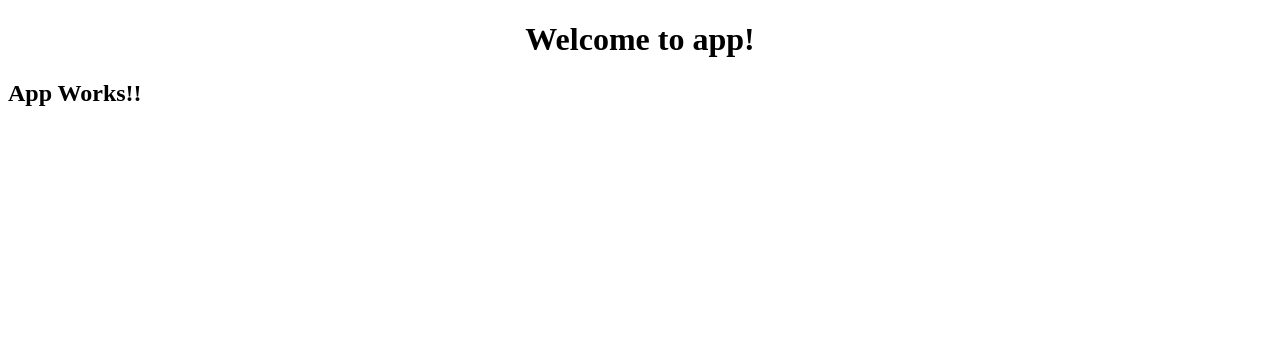
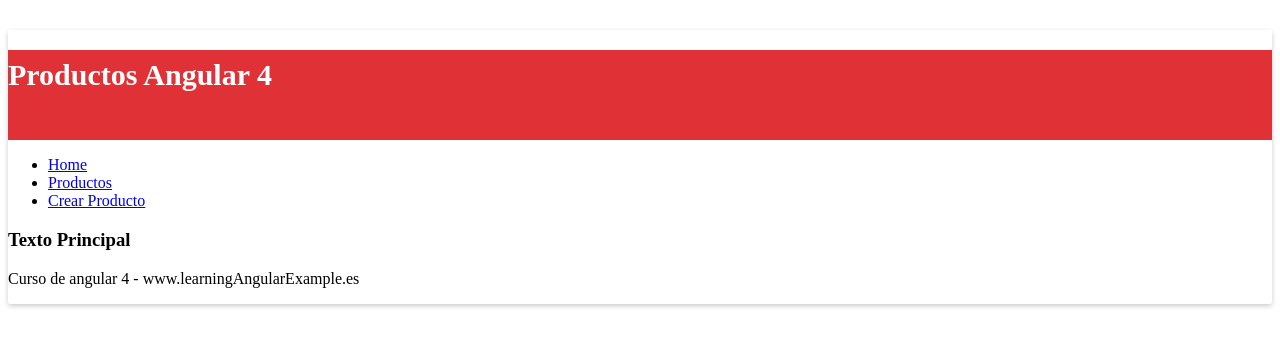
Before and after one commit to mmercy/Init_Angular, an Angular app in the folder curso-angular4-webapp/: page / in a window 1280 px wide. Shown: the top 346 px of the page. Built offline with nearby package versions, Linux system fonts and the light colour scheme.

Commit message:
C76. Maquetacion web inicial (Bootstrap y css)

```diff
--- a/curso-angular4-webapp/src/app/app.component.html
+++ b/curso-angular4-webapp/src/app/app.component.html
@@ -1,7 +1,26 @@
 <!--The content below is only a placeholder and can be replaced.-->
-<div style="text-align:center">
-  <h1>
-    Welcome to {{ title }}!
-  </h1>
-  </div>
-<h2>App Works!!</h2>
+<div id="content" class="col-lg-10 col-lg-offset-1">
+  <header id="header" class="col-lg-12">
+    <h1>
+      {{title}}
+    </h1>
+  </header>
+
+  <nav id="nav" class="col-lg-12">
+    <ul>
+      <li><a href="#"> Home</a> </li>
+      <li><a href="#"> Productos</a> </li>
+      <li><a href="#"> Crear Producto</a> </li>
+    </ul>
+  </nav>
+<section id="main" class="col-lg-12">
+    <!-- Componente Actual -->
+  <h3>Texto Principal</h3>
+
+</section>
+
+<footer class="col-lg-12">
+  <p>Curso de angular 4 -  www.learningAngularExample.es</p>
+</footer>
+
+</div>
--- a/curso-angular4-webapp/src/app/app.component.ts
+++ b/curso-angular4-webapp/src/app/app.component.ts
@@ -6,5 +6,5 @@ import { Component } from '@angular/core';
   styleUrls: ['./app.component.css']
 })
 export class AppComponent {
-  title = 'app';
+  title = 'Productos Angular 4';
 }
--- /dev/null
+++ b/curso-angular4-webapp/src/assets/styles.css
@@ -0,0 +1,24 @@
+#content {
+  margin-top:30px;
+  /*border: 1px solid #eee;*/
+  background: white;
+  border-radius: 2px;
+  box-shadow:0px 2px 5px #ccc;
+  padding: 0px;
+  overflow: hidden;
+}
+
+#header{
+  background: #E03137;
+  color: white;
+  margin: 0px;
+  height: 90px;
+  line-height: 90px;
+}
+
+#header h1{
+  display: block;
+  line-height: 50px;
+  font-weight: bold;
+  font-size: 30px;
+}
--- a/curso-angular4-webapp/src/index.html
+++ b/curso-angular4-webapp/src/index.html
@@ -13,6 +13,10 @@
 
   <!-- Bootstrap -->
   <link rel="stylesheet" href="assets/bootstrap/css/bootstrap-theme.min.css"
+  <script type="text/javascript"  src="assets/bootstrap/js/bootstrap.min.js" ></script>
+
+  <!-- Estilos -->
+  <link rel="stylesheet" href="assets/styles.css"
 
 </head>
 <body>
```
Also changed, not shown: 1 other file (tests, documents, lock files or other folders).
